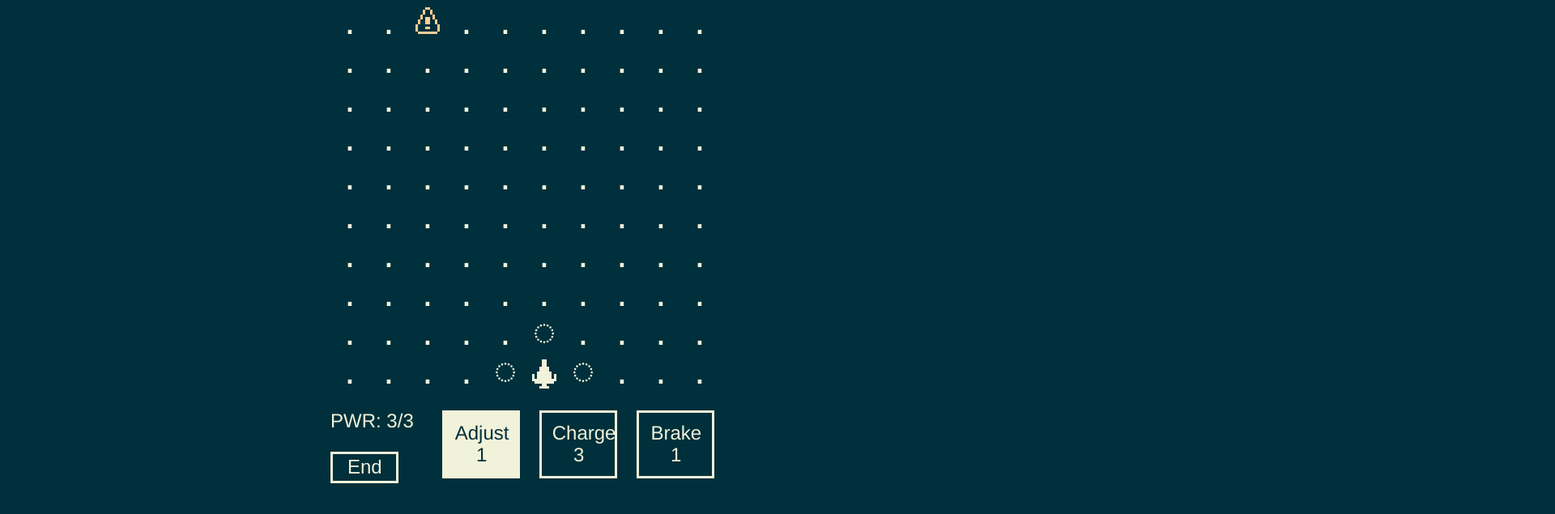
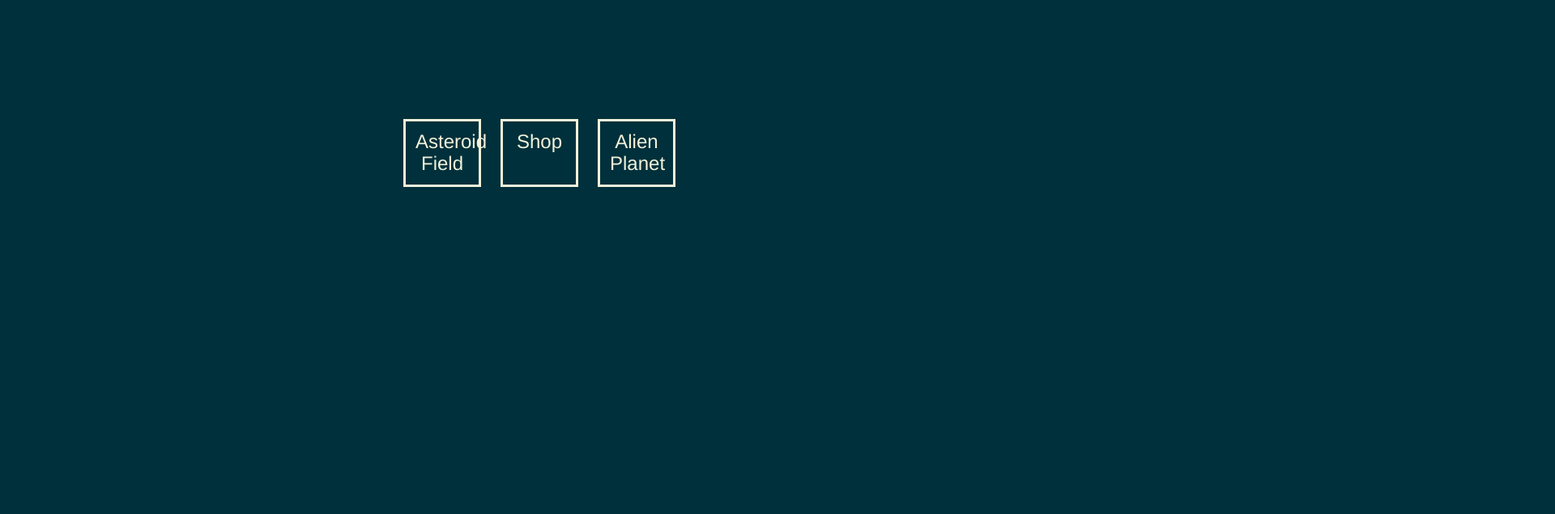
Before and after one commit to rmkubik/tbs-shmup, a Preact app: page / in a window 1280 px wide. Shown: the part 219-854 px from the top of the page at 81% size, 1920 px wide, since content can reach past the window. After the commit the page ends 816 px from the top, so only its background shows below. Built offline with nearby package versions, Linux system fonts and the light colour scheme.

Commit message:
Create WIP first part of map screen

```diff
--- a/src/index.js
+++ b/src/index.js
@@ -327,9 +327,6 @@ const Bar = ({
         {hand.map((card, index) => (
           <li
             className={selectedCard === index ? "selected" : ""}
-            style={{
-              cursor: "pointer",
-            }}
             onClick={() => setSelectedCard(index)}
           >
             {card.name} <br /> {card.cost}
@@ -349,8 +346,8 @@ const App = () => {
   const [tiles, setTiles] = useState(initialTiles);
   const [playerIndex, setPlayerIndex] = useState(145);
   const [entities, setEntities] = useState([]);
-  // drawing, waiting, targeting, animating, spawning, cleanup, gameover, victory
-  const [gameState, setGameState] = useState("spawning");
+  // drawing, waiting, targeting, animating, spawning, cleanup, gameover, victory, map
+  const [gameState, setGameState] = useState("map"); // useState("spawning");
   const [turnCount, setTurnCount] = useState(0);
   const [lastSpawned, setLastSpawned] = useState();
   const [selectedCard, setSelectedCard] = useState(0);
@@ -449,12 +446,6 @@ const App = () => {
     if (gameState === "cleanup") {
       if (playerIndex < 0) {
         // Player is dead
-        // TODO: This also sets itself to game over if the player
-        // moves off the top of the screen. We should probably clamp player movement
-        // to the map bounds.
-        //
-        // This is also a problem if the player moves down off the bottom of the
-        // map as well.
         setGameState("gameover");
         return;
       }
@@ -505,9 +496,6 @@ const App = () => {
     ) {
       // If no action effect, default to moving
       if (!hand[selectedCard].effect) {
-        // TODO:
-        // If player intersects with an entity during this move
-        // blow the player up.
         const direction = getDirection(playerIndex, newIndex, colCount);
 
         const indices = getIndicesInDirection(
@@ -570,8 +558,6 @@ const App = () => {
       colCount,
       rowCount
     );
-
-    console.log({ direction, indicesInDirection });
 
     hoveredIndices = indicesInDirection;
   }
@@ -680,7 +666,15 @@ const App = () => {
     hoveredIndex,
   });
 
-  return (
+  return gameState === "map" ? (
+    <div className="bar">
+      <ul>
+        <li onClick={() => setGameState("spawning")}>Asteroid Field</li>
+        <li>Shop</li>
+        <li>Alien Planet</li>
+      </ul>
+    </div>
+  ) : (
     <div>
       {gameState === "gameover" ? (
         <p className="gameover">GAME OVER</p>
--- a/src/index.scss
+++ b/src/index.scss
@@ -17,7 +17,10 @@ body {
 
   image-rendering: pixelated;
 
-  transform: scale(3);
+  & > * {
+    transform: scale(3);
+    transform-origin: center;
+  }
 }
 
 .gameover {
@@ -44,6 +47,11 @@ body {
       border: 1px solid #f1f2da;
       padding: 4px;
       text-align: center;
+      cursor: pointer;
+
+      &:hover {
+        border-style: dashed;
+      }
 
       &.selected {
         background: #f1f2da;
```
